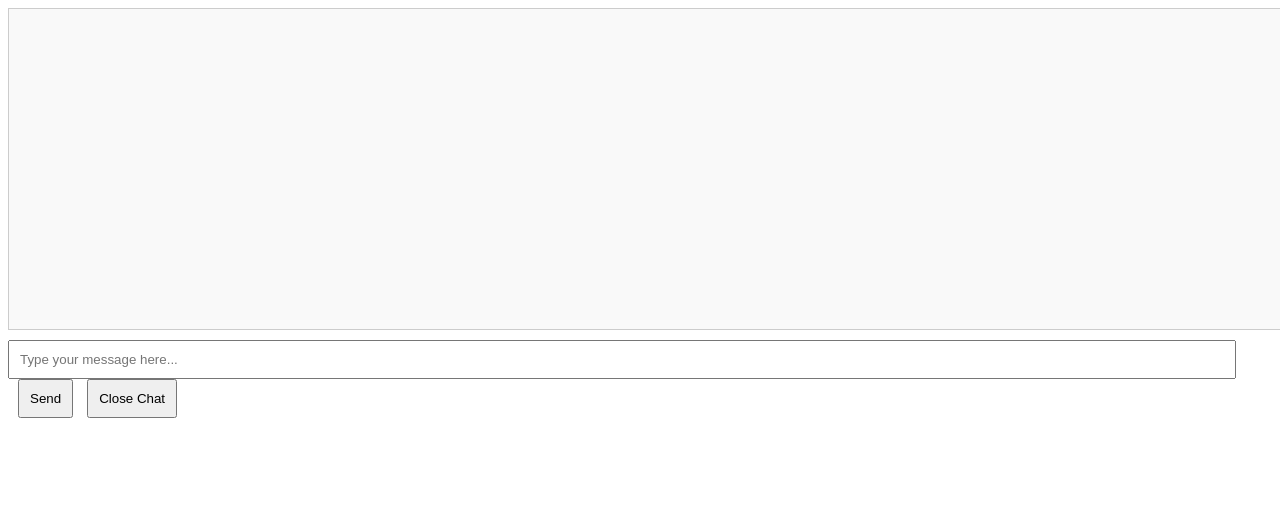
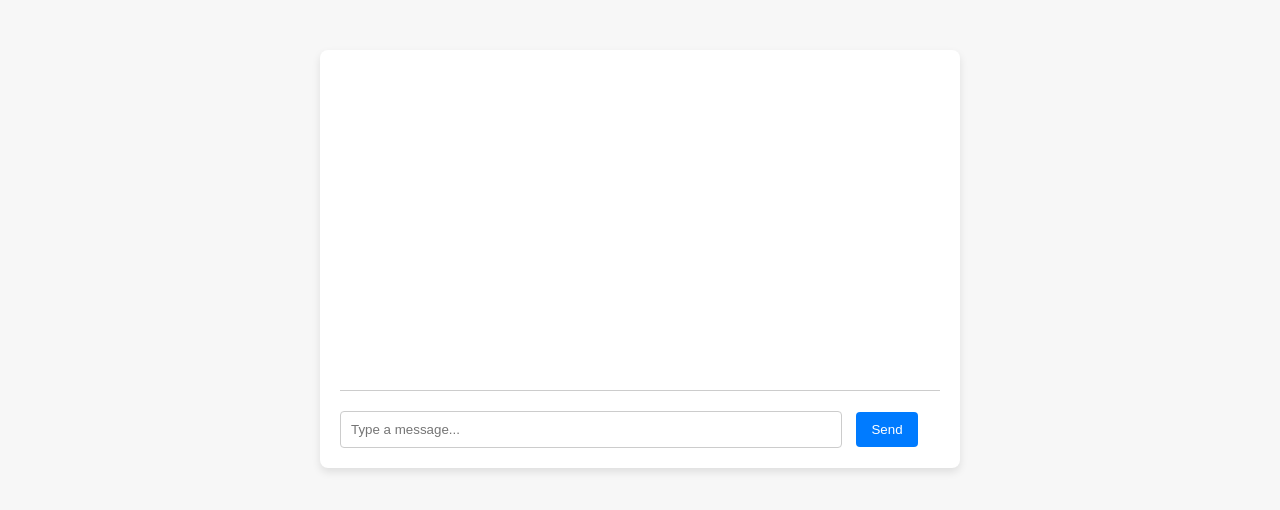
Before and after one commit to Kokole121/Kokole121.github.io, a plain HTML site: page index.html in a window 1280 px wide. Drawn offline with Linux system fonts and the light colour scheme.

Commit message:
back to before

```diff
--- a/index.html
+++ b/index.html
@@ -1,54 +1,21 @@
 <!DOCTYPE html>
 <html lang="en">
 <head>
-    <meta charset="UTF-8">
-    <meta name="viewport" content="width=device-width, initial-scale=1.0">
-    <title>Chatbot Interface</title>
-    <style>
-        /* Basic styling for the chat UI */
-        #chat-box {
-            width: 100%;
-            height: 300px;
-            border: 1px solid #ccc;
-            overflow-y: auto;
-            margin-bottom: 10px;
-            padding: 10px;
-            background-color: #f9f9f9;
-        }
-
-        .message {
-            margin: 5px 0;
-            padding: 10px;
-            border-radius: 5px;
-        }
-
-        .user {
-            background-color: #d1e7dd;
-            text-align: right;
-        }
-
-        .assistant {
-            background-color: #f8d7da;
-            text-align: left;
-        }
-
-        #user-input {
-            width: calc(100% - 60px);
-            padding: 10px;
-        }
-
-        #send-button, #close-button {
-            padding: 10px;
-            margin-left: 10px;
-        }
-    </style>
+  <meta charset="UTF-8">
+  <meta name="viewport" content="width=device-width, initial-scale=1.0">
+  <title>Chat with Assistant</title>
+  <link rel="stylesheet" href="styles.css">
 </head>
 <body>
-    <div id="chat-box"></div>
-    <input id="user-input" type="text" placeholder="Type your message here...">
+
+  <div class="chat-container">
+    <div id="chat-box" class="chat-box">
+      <!-- Messages will appear here -->
+    </div>
+    <input type="text" id="user-input" placeholder="Type a message..." />
     <button id="send-button">Send</button>
-    <button id="close-button">Close Chat</button>
+  </div>
 
-    <script src="chatbot.js"></script>
+  <script src="script.js"></script>
 </body>
 </html>
```
Also changed, not shown: script.js (line endings or trailing spaces).
